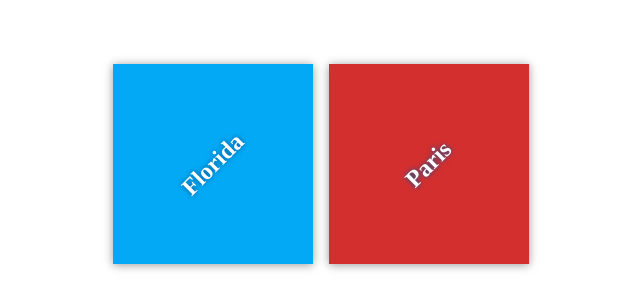
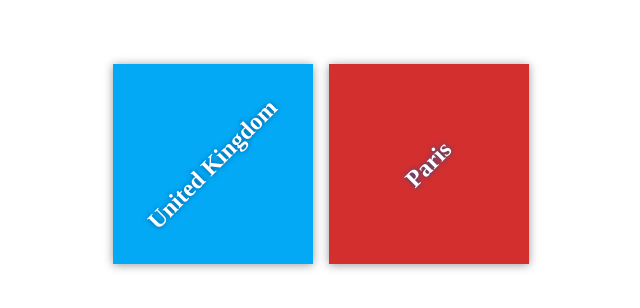
Before and after one commit to WarnerHouse26/my-travel-plans, a plain HTML site: page index.html in a window 1280 px wide. Shown: the part 236-544 px from the top of the page, without its empty margins (319-959 px from the left). Drawn offline with Linux system fonts and the light colour scheme; files that its build step writes are made by us from their sources.

Commit message:
Change destination

```diff
--- a/index.html
+++ b/index.html
@@ -11,7 +11,7 @@
     <div class="container">
         <div class="destination-container">
             <div class="destination" id="florida">
-                <h2>Florida</h2>
+                <h2>United Kingdom</h2>
             </div>
 
             <div class="destination" id="paris">
```
